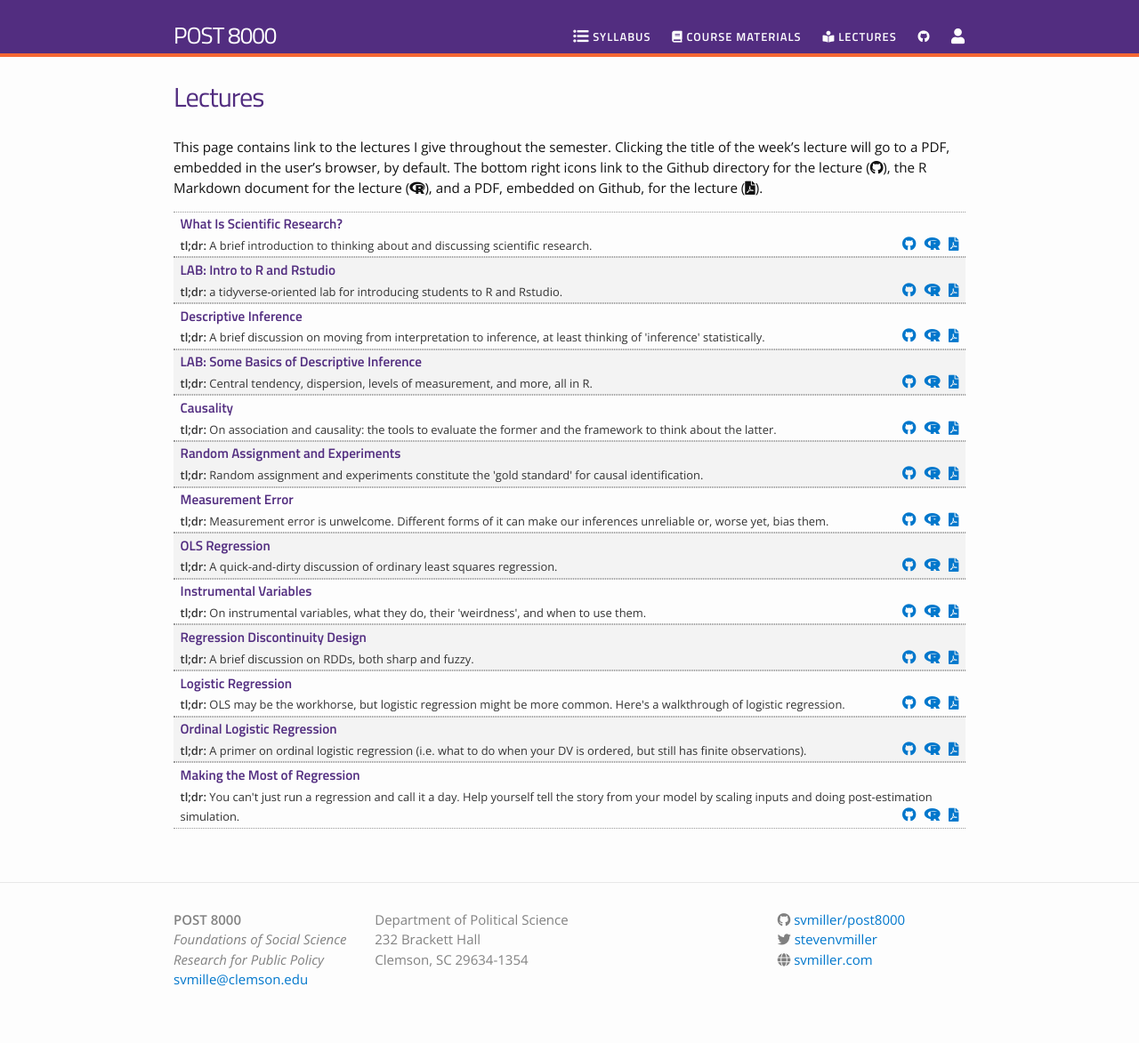
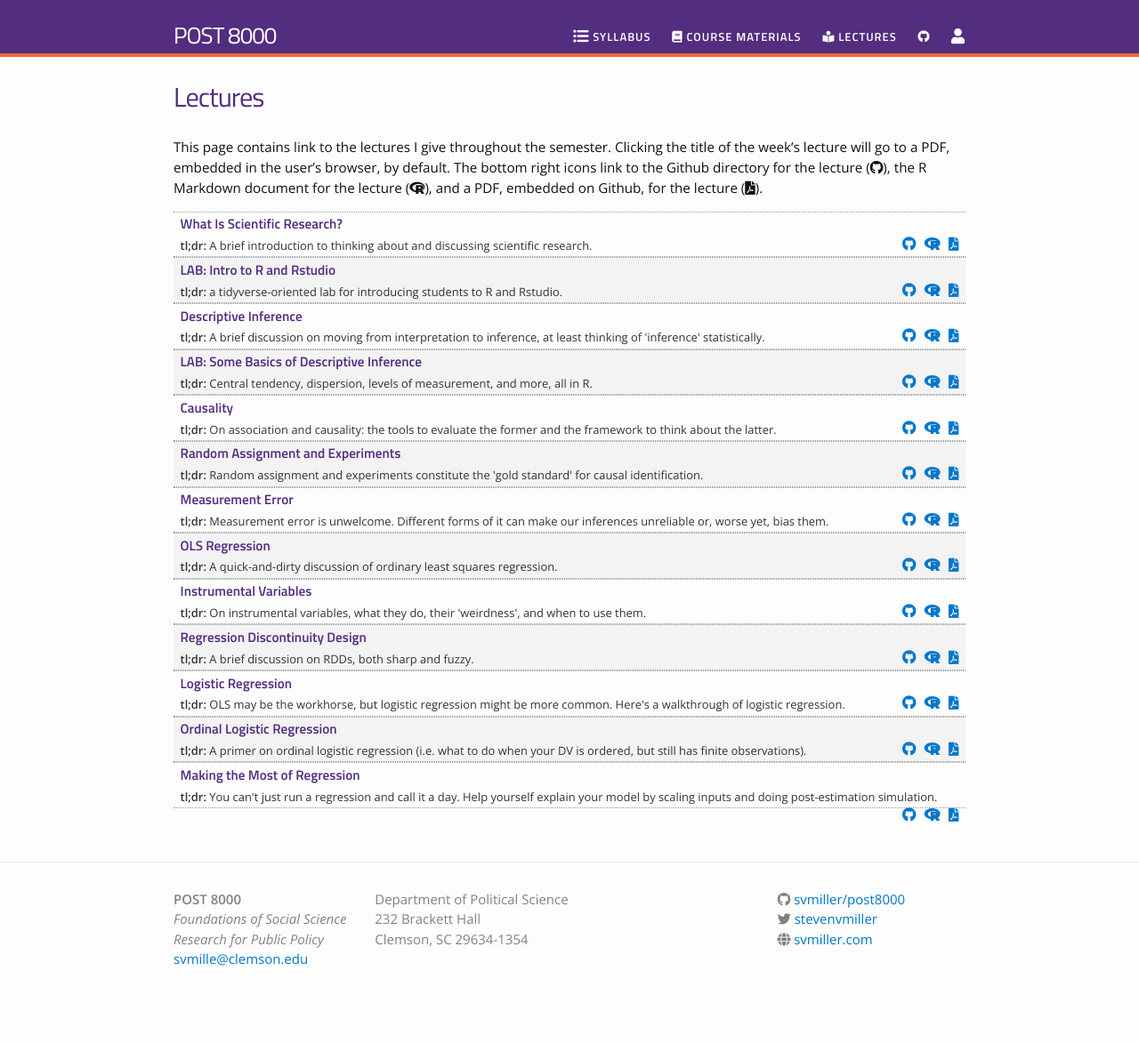
Before and after one commit to svmiller/post8000, a Jekyll site: the page built from lectures.md, in a window 1280 px wide. Shown: the whole page at 89% size. Built offline with Jekyll 4.4.1, drawn with Linux system fonts in a browser that asks for light colours; nearby versions of some CDN libraries; after the commit the page ends 1150 px from its top, so only the background shows below that.

Commit message:
how about this?

```diff
--- a/_data/lectures.yml
+++ b/_data/lectures.yml
@@ -67,4 +67,4 @@
 - title: "Making the Most of Regression"
   filename: making-most-regression
   dirname: making-most-regression
-  tldr: "You can't just run a regression and call it a day. Help yourself tell the story from your model by scaling inputs and doing post-estimation simulation."
+  tldr: "You can't just run a regression and call it a day. Help yourself explain your model by scaling inputs and doing post-estimation simulation."
```
